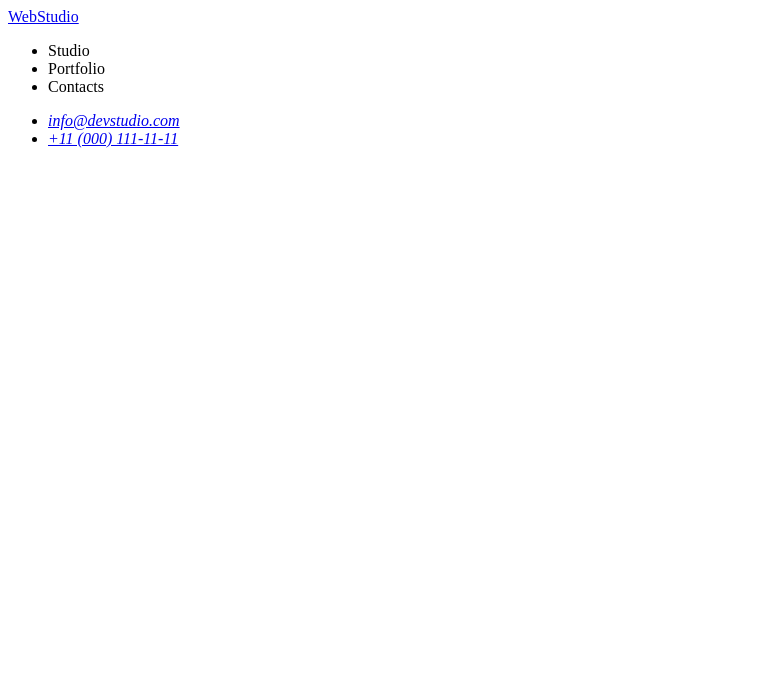
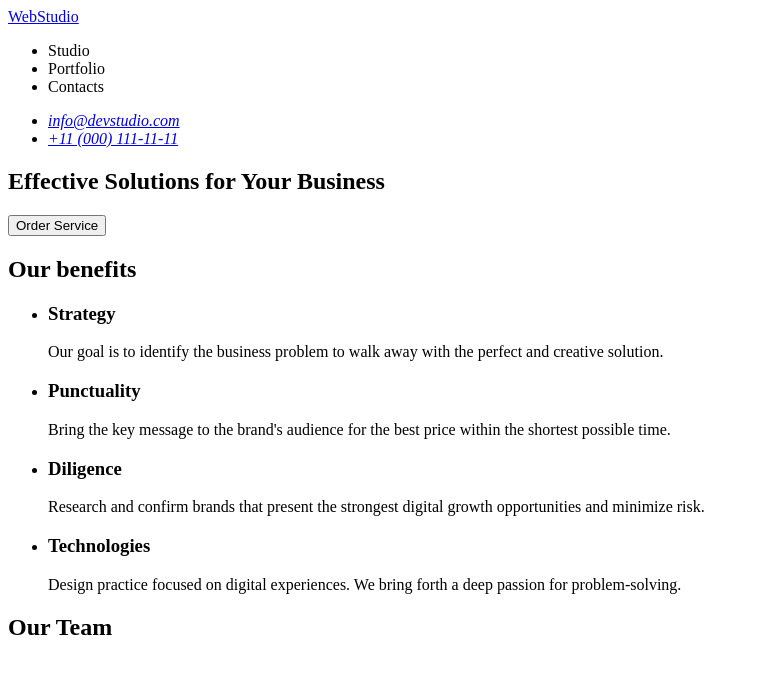
Before and after one commit to DimaDvizhok/goit-markup-hw-01, a plain HTML site: page index.html in a window 1280 px wide. Shown: the whole page, without its empty margins (0-759 px from the left). Drawn offline with Linux system fonts and the light colour scheme.

Commit message:
saction 1+2

```diff
--- a/index.html
+++ b/index.html
@@ -26,6 +26,47 @@
         </ul>
       </address>
     </header>
-    <main></main>
+    <main>
+      <section>
+        <h1>Effective Solutions for Your Business</h1>
+        <button type="button">Order Service</button>
+      </section>
+      <section>
+        <h2>Our benefits</h2>
+        <ul>
+          <li>
+            <h3>Strategy</h3>
+            <p>
+              Our goal is to identify the business problem to walk away with the perfect and
+              creative solution.
+            </p>
+          </li>
+          <li>
+            <h3>Punctuality</h3>
+            <p>
+              Bring the key message to the brand's audience for the best price within the shortest
+              possible time.
+            </p>
+          </li>
+          <li>
+            <h3>Diligence</h3>
+            <p>
+              Research and confirm brands that present the strongest digital growth opportunities
+              and minimize risk.
+            </p>
+          </li>
+          <li>
+            <h3>Technologies</h3>
+            <p>
+              Design practice focused on digital experiences. We bring forth a deep passion for
+              problem-solving.
+            </p>
+          </li>
+        </ul>
+      </section>
+      <section>
+        <h2>Our Team</h2>
+      </section>
+    </main>
   </body>
 </html>
```
